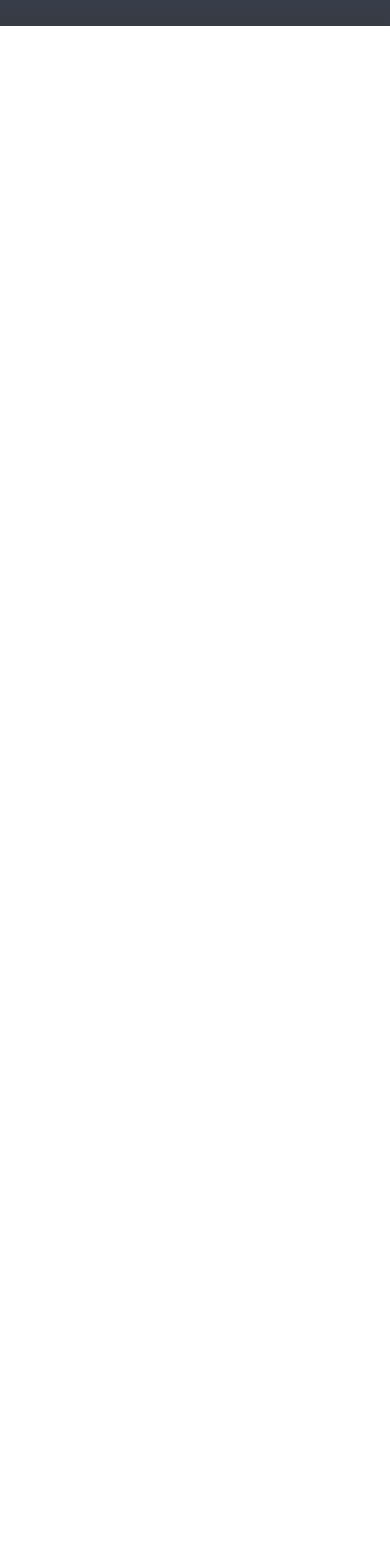
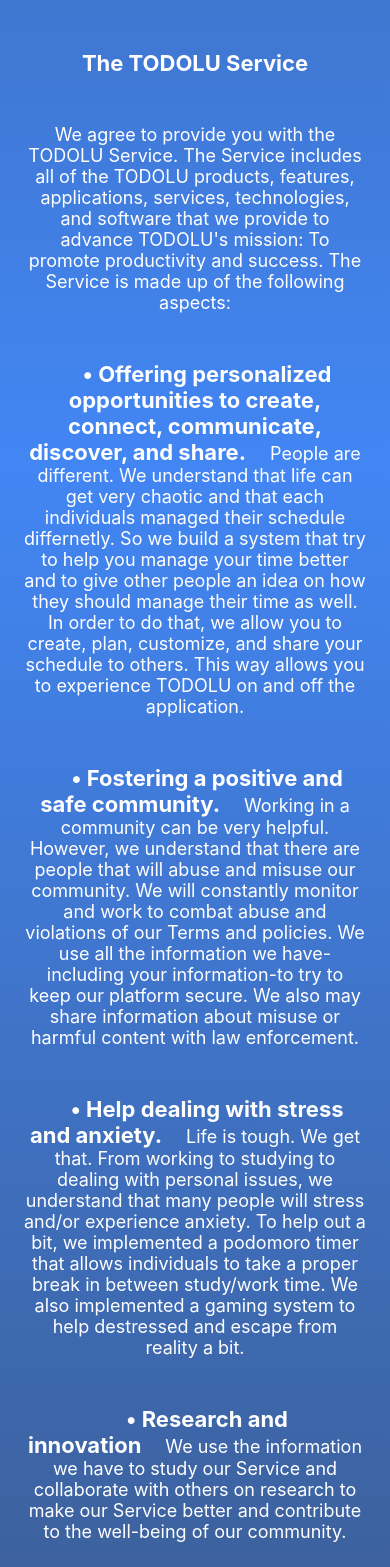
Before and after one commit to antdoan123/Productive-Social-Media-App, a React Native app: screen /Terms in a window 390 px wide. Shown: the part 1861-3428 px from the top of the page. Before the commit the page ends 1887 px from the top, so only its background shows below. Built offline with nearby package versions, Linux system fonts and the light colour scheme.

Commit message:
more terms

```diff
--- a/Screens/RegisterScreen.js
+++ b/Screens/RegisterScreen.js
@@ -176,10 +176,10 @@
 		flexDirection: 'row',
 		flex: 1,
 		backgroundColor: 'white',
-		paddingHorizontal: 15,
-		paddingVertical: 15,
+		paddingHorizontal: 13,
+		paddingVertical: 13,
 		borderRadius: 15,
-		marginTop: 15,
+		marginTop: 13,
 	},
 
 	input: {
--- a/Screens/Terms.js
+++ b/Screens/Terms.js
@@ -60,6 +60,96 @@
 				ARBITRATION NOTICE: YOU AGREE THAT DISPUTES BETWEEN YOU AND US WILL BE RESOLVED BY BINDING, INDIVIDUAL ARBITRATION AND YOU WAIVE YOUR RIGHT TO PARTICIPATE IN A CLASS ACTION LAWSUIT OR CLASS-WIDE ARBITRATION.
 				WE EXPLAIN SOME EXCEPTIONS AND HOW YOU CAN OPT OUT OF ARBITRATION BELOW.
 				</Text>
+
+				<Text style={styles.Title}>
+					The TODOLU Service
+				</Text>
+
+				<Text style={styles.paragraph}>
+					We agree to provide you with the TODOLU Service. The Service includes all of the TODOLU products, features, applications, services, technologies, and software that we provide to advance
+					TODOLU's mission: To promote productivity and success. The Service is made up of the following aspects:
+				</Text>
+
+				<Text style={styles.paragraph}>
+					<Text style={styles.Title}>
+						&bull; Offering personalized opportunities to create, connect, communicate, discover, and share.
+					</Text>
+						People are different. We understand that life can get very chaotic and that each individuals managed their schedule differnetly.
+						So we build a system that try to help you manage your time better and to give other people an idea on how they should manage
+						their time as well. In order to do that, we allow you to create, plan, customize, and share your schedule to others.
+						This way allows you to experience TODOLU on and off the application.
+				</Text>
+
+				<Text style={styles.paragraph}>
+					<Text style={styles.Title}>
+						&bull; Fostering a positive and safe community.
+					</Text>
+						Working in a community can be very helpful. However, we understand that there are people that will abuse and misuse
+						our community. We will constantly monitor and work to combat abuse and violations of our Terms and policies. We use
+						all the information we have-including your information-to try to keep our platform secure. We also may share information
+						about misuse or harmful content with law enforcement.
+				</Text>
+
+				<Text style={styles.paragraph}>
+					<Text style={styles.Title}>
+						&bull; Help dealing with stress and anxiety.
+					</Text>
+						Life is tough. We get that. From working to studying to dealing with personal issues, we understand that many people will
+						stress and/or experience anxiety. To help out a bit, we implemented a podomoro timer that allows individuals to take a proper
+						break in between study/work time. We also implemented a gaming system to help destressed and escape from reality a bit.
+				</Text>
+
+				<Text style={styles.paragraph}>
+					<Text style={styles.Title}>
+						&bull; Research and innovation
+					</Text>
+					We use the information we have to study our Service and collaborate with others on research to make our Service better and
+					contribute to the well-being of our community.
+				</Text>
+
+				<Text style={styles.Title}>
+					Commitments and Requirements
+				</Text>
+
+				<Text style={styles.paragraph}>
+					TODOLU is committed to provide you a safe and productive community. In exchanged, we asked
+					that you make the below commitments to us.
+				</Text>
+
+				<Text style={styles.Title}>
+					Who Can Use TODOLU.
+				</Text>
+
+				<Text style={styles.paragraph}>
+					As much as we want everyone to be able to use our applications. We also want it to be safe, secure, and in accordance with
+					the law. So, we need you to commit to a few restrictions in order to be a part of our community.
+				</Text>
+
+				<Text style={styles.paragraph}>
+					&bull; You must be at least 13 years old
+				</Text>
+
+				<Text style={styles.paragraph}>
+					&bull; You must not be prohibited from receiving any aspect of our Service under applicable laws or engaging in payments
+					related Services if you are on an applicable denied party listing.
+				</Text>
+
+				<Text style={styles.paragraph}>
+					&bull; We must not have previously disabled your account for violation of law or any of our policies.
+				</Text>
+
+				<Text style={styles.paragraph}>
+					&bull; You must not be a convicted sex offender.
+				</Text>
+
+				<Text style={styles.Title}>
+					Who Can Use TODOLU.
+				</Text>
+
+				<Text style={styles.paragraph}>
+					As much as we want everyone to be able to use our applications. We also want it to be safe, secure, and in accordance with
+					the law. So, we need you to commit to a few restrictions in order to be a part of our community.
+				</Text>
 			</View>
 			</KeyboardAvoidingView>
 		</LinearGradient>
```
